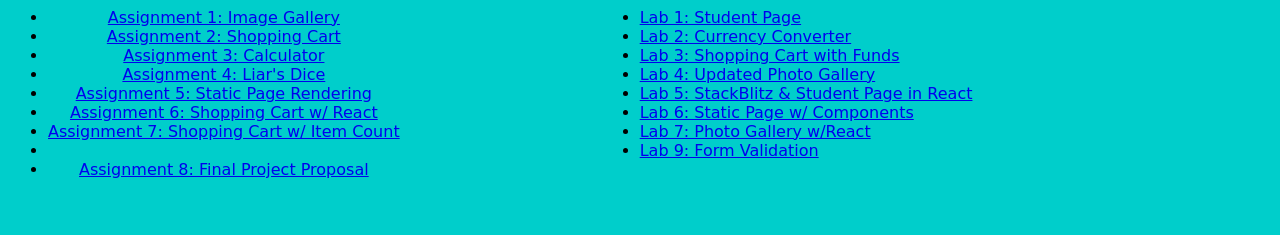
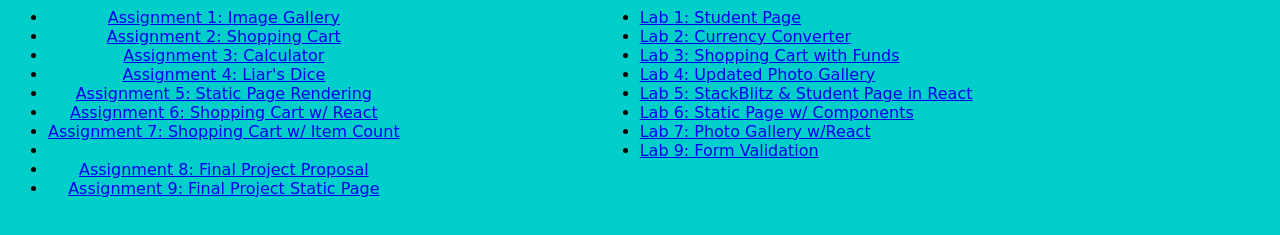
Before and after one commit to uscwebdev/itp301-submissions-Tamannasood24, a plain HTML site: page index.html in a window 1280 px wide. Shown: the part 281-516 px from the top of the page. Drawn offline with Linux system fonts and the light colour scheme; a web font is replaced by a local one.

Commit message:
updated index

```diff
--- a/index.html
+++ b/index.html
@@ -66,6 +66,7 @@
 				<li> <a href="https://stackblitz.com/edit/react-5rtw3n?file=src%2Findex.css">Assignment 6: Shopping Cart w/ React </a></li>
 				<li> <a href="https://stackblitz.com/edit/react-xj7se9?file=src%2Findex.js"> Assignment 7: Shopping Cart w/ Item Count </a><li>
 				<li> <a href="assignment_08/index.html">Assignment 8: Final Project Proposal </a></li>
+				<li> <a href="https://stackblitz.com/edit/react-q59jti?file=src%2Findex.css"> Assignment 9: Final Project Static Page </a></li>
 
 
 			</ul>
```
Also changed, not shown: 1 other file.
